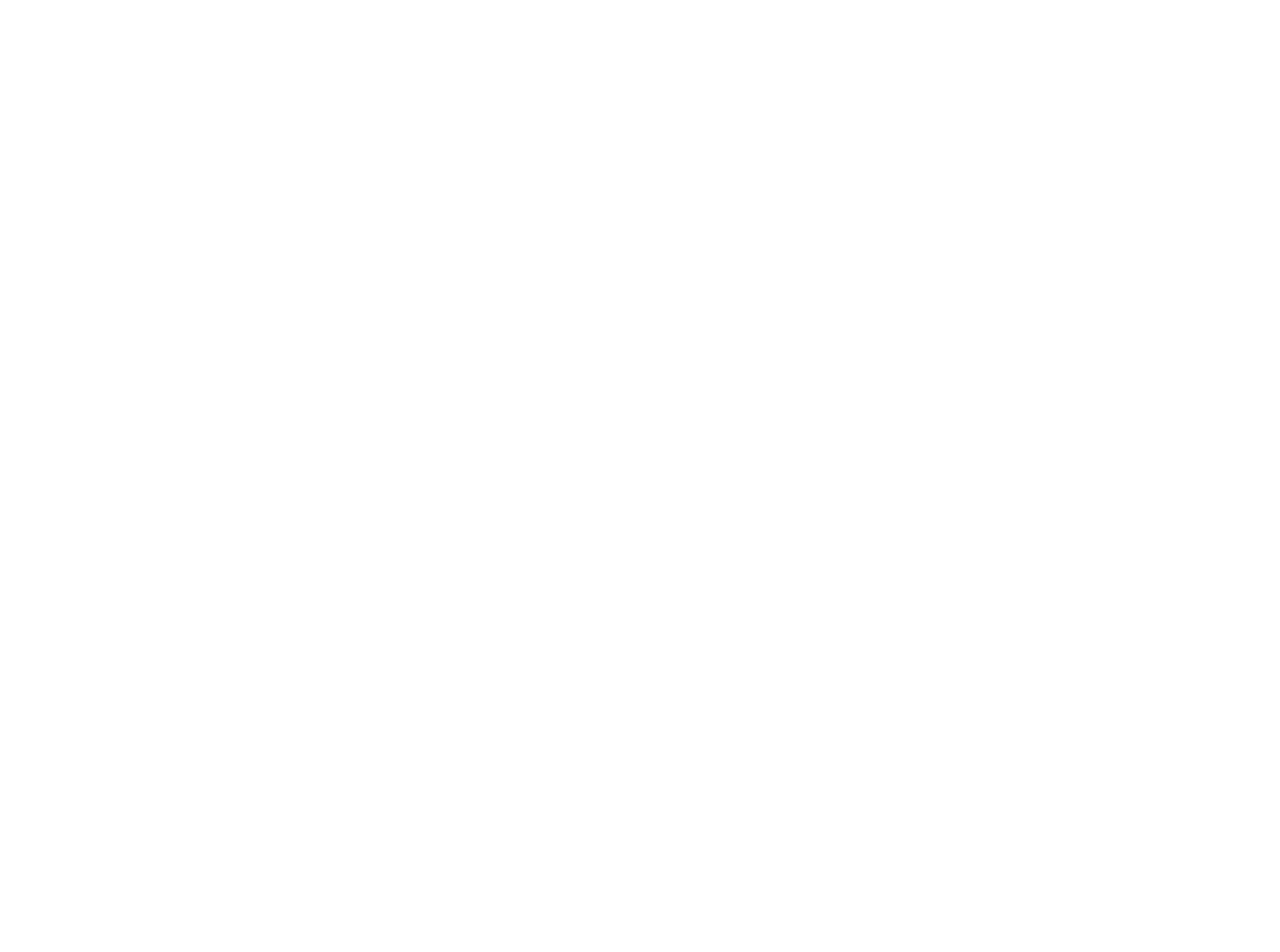
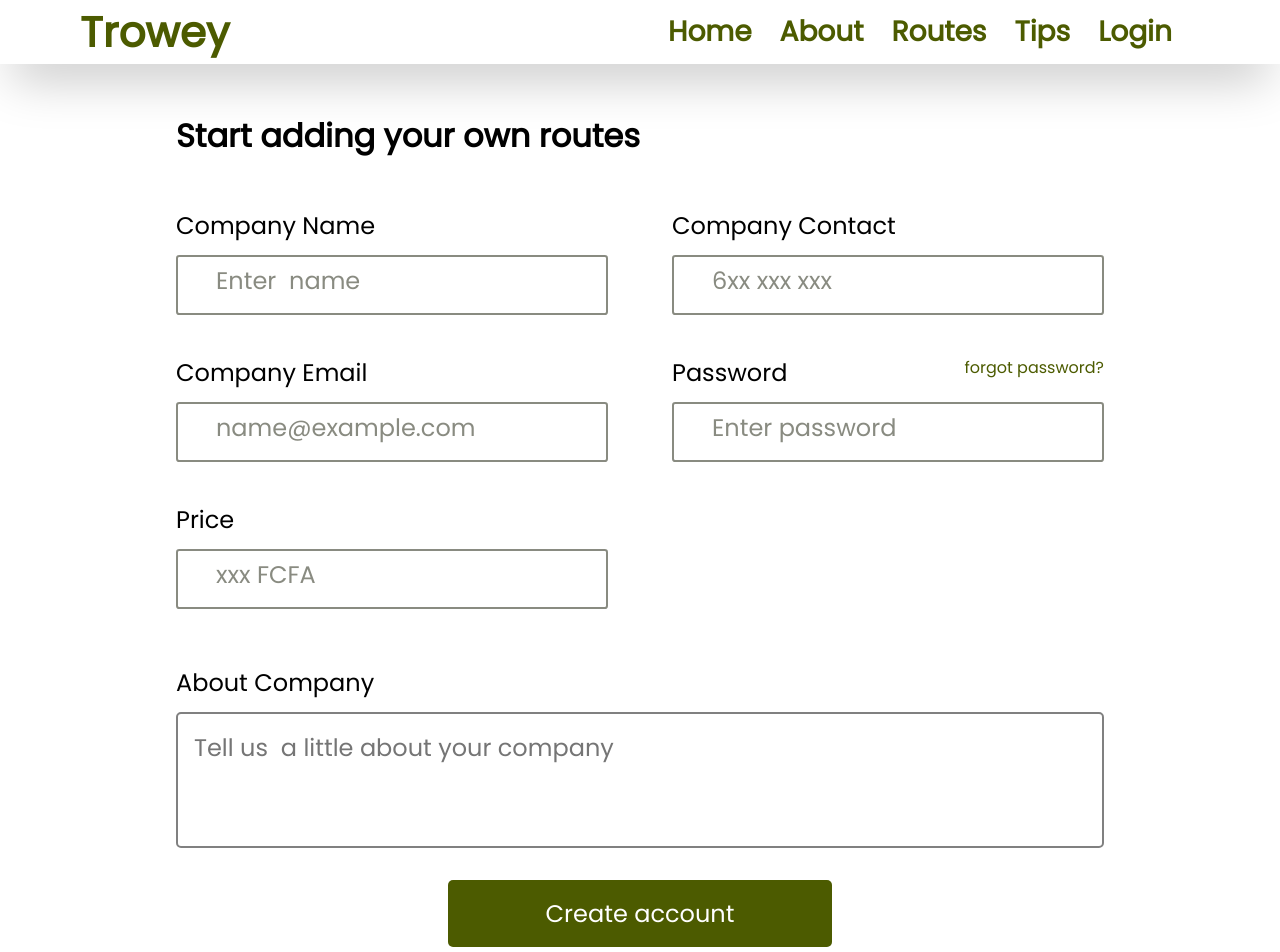
Before and after one commit to xennia316/trowey-prod, a React (Create React App) app in the folder client/: page /admin-signup in a window 1280 px wide. Before the commit this address had no page. Shown: the top 952 px of the page. Before the commit the page ends 800 px from the top, so only its background shows below. Built offline with nearby package versions, Linux system fonts and the light colour scheme.

Commit message:
attempted solution to new page

```diff
--- /dev/null
+++ b/client/src/Components/Inputs/Input2.jsx
@@ -0,0 +1,25 @@
+import InputStyles from "./Input2.module.css";
+
+function Input2({ label, placeholder, sublabel }) {
+  console.log("return", { label, placeholder, sublabel });
+  return (
+    <div className={InputStyles.input}>
+      <div className={InputStyles.label}>
+        <label htmlFor="" className={`${InputStyles.labelMain}`}>
+          {label}
+        </label>
+        <label htmlFor="" className={`${InputStyles.subLabel}`}>
+          {" "}
+          {sublabel}
+        </label>
+      </div>
+      <input
+        type="text"
+        placeholder={placeholder}
+        className={`${InputStyles.mainInput}`}
+      />
+    </div>
+  );
+}
+
+export default Input2;
--- /dev/null
+++ b/client/src/Components/Inputs/Input2.module.css
@@ -0,0 +1,23 @@
+.input {
+    display: flex;
+    flex-direction: column;
+    margin-bottom: .5em;
+}
+.label {
+    display: flex;
+    justify-content: space-between;
+}
+.mainInput {
+    padding: 1.75rem;
+}
+.labelMain{
+    font-size: 24px;
+}
+.subLabel{
+    color:  #4c5b00;
+    cursor: pointer;
+    padding: 0;
+}
+.mainInput::placeholder{
+    font-size: 24px ;
+}
--- a/client/src/Components/NavBar/NavBar.module.css
+++ b/client/src/Components/NavBar/NavBar.module.css
@@ -43,12 +43,13 @@
         width: 100%;
         height: auto;
         padding: 0;
-        display: block;
+        font-size: 1rem;
     }
     .toggler {
         display: block;
         padding: 3rem;
         align-self: flex-end;
+        font-size: 28px;
     }
    .container{
        display: flex;
@@ -68,3 +69,19 @@
         font-size: 2.5rem;
     }
 }
+
+@media screen and (max-width: 514px){
+    .wrapper{
+        width: fit-content;
+        padding: 1.5rem;
+    }
+    .container{
+        display: block;
+        width: 100vw;
+    }
+
+    .toggler{
+        font-size: 24px;
+        padding: 1rem;
+    }
+}
--- /dev/null
+++ b/client/src/Pages/AdminSignUp/AdminSignUp.module.css
@@ -0,0 +1,69 @@
+.h2 {
+    font-size: 32px;
+}
+.container {
+    padding: 3rem;
+    width: 80%;
+    margin: auto;
+}
+.innerGrid {
+    display: grid;
+    grid-template-columns: repeat(2, auto);
+    gap: 2rem 4rem;
+    padding: 3rem 0;
+}
+.textArea {
+    resize: none;
+    border: 2px solid gray;
+    border-radius: 5px;
+}
+.label {
+    font-size: 24px;
+}
+.textArea::placeholder {
+    font-size: 24px;
+}
+.textArea {
+    display: flex;
+    flex-direction: column;
+    width: 100%;
+    padding: 1rem;
+}
+.textArea:focus {
+    outline: none;
+    border: 2px solid gray;
+}
+.btnWrap {
+    display: flex;
+    flex-direction: column;
+}
+.btn {
+    width: 24rem;
+    background-color: #4c5b00;
+    color: #fff;
+    padding: 1rem 0.75rem;
+    margin: 2rem auto;
+    border-radius: 5px;
+    border: none;
+    font-weight: 500;
+    font-size: 24px;
+}
+@media screen and (max-width: 900px) {
+    .container{
+        padding: 1rem;
+    }
+    .innerGrid {
+        grid-template-columns: repeat(1, auto);
+    }
+    .textArea {
+        width: 28rem;
+    }
+}
+@media screen and (max-width: 514px) {
+    .textArea {
+        width: 19rem;
+    }
+    .btn {
+        width: 18rem;
+    }
+}
--- /dev/null
+++ b/client/src/Pages/AdminSignUp/AdminSignUp.page.jsx
@@ -0,0 +1,51 @@
+import React from "react";
+import { NavBar } from "../../Components";
+import Input2 from "../../Components/Inputs/Input2";
+import styles from "./AdminSignUp.module.css";
+
+const AdminSignUp = () => {
+  const fillings = [
+    { label: "Company Name", sublabel: "", placeholder: "Enter  name" },
+    { label: "Company Contact", sublabel: "", placeholder: "6xx xxx xxx" },
+    { label: "Company Email", sublabel: "", placeholder: "name@example.com" },
+    {
+      label: "Password",
+      sublabel: "forgot password?",
+      placeholder: "Enter password",
+    },
+    { label: "Price", sublabel: "", placeholder: "xxx FCFA" },
+  ];
+  return (
+    <section className={`${styles.wrapper}`}>
+      <NavBar />
+      <section className={`${styles.container}`}>
+        {" "}
+        <h2 className={`${styles.h2}`}>Start adding your own routes</h2>
+        <section className={`${styles.innerGrid}`}>
+          {fillings.map((item, index) => {
+            console.log("item", item);
+            return (
+              <Input2
+                label={item.label}
+                placeholder={item.placeholder}
+                sublabel={item.sublabel}
+                key={index}
+              />
+            );
+          })}
+        </section>
+        <section className={`${styles.btnWrap}`}>
+          <label className={`${styles.label}`}>About Company</label>
+          <textarea
+            rows="5"
+            className={styles.textArea}
+            placeholder={"Tell us  a little about your company"}
+          />
+          <button className={styles.btn}>Create account</button>
+        </section>
+      </section>
+    </section>
+  );
+};
+
+export default AdminSignUp;
--- a/client/src/Pages/index.js
+++ b/client/src/Pages/index.js
@@ -1,4 +1,5 @@
 import Home from "./Home/Home.page";
 import Tips from "./Tips/Tips.page";
+import AdminSignUp from "./AdminSignUp/AdminSignUp.page";
 
-export { Home, Tips };
+export { Home, Tips, AdminSignUp };
--- a/client/src/Routes/router.navigation.js
+++ b/client/src/Routes/router.navigation.js
@@ -1,7 +1,7 @@
 import React, { useEffect, useState } from "react";
 import { Route, Routes, BrowserRouter as Router } from "react-router-dom";
 
-import { Home, Tips } from "../Pages";
+import { Home, Tips, AdminSignUp } from "../Pages";
 import MyRoutes from "../Components/RoutesPage/Routes";
 import Login from "../Components/Login/Login";
 const Routers = () => {
@@ -28,6 +28,7 @@
         <Route path="/tips" element={<Tips />} />
         <Route path="/routes" element={<MyRoutes />} />
         <Route path="/login" element={<Login />} />
+        <Route path="/admin-signup" element={<AdminSignUp />} />
       </Routes>
     </Router>
   );
```
Also changed, not shown: client/src/Components/Inputs/Input.jsx (+4 -4 lines).
